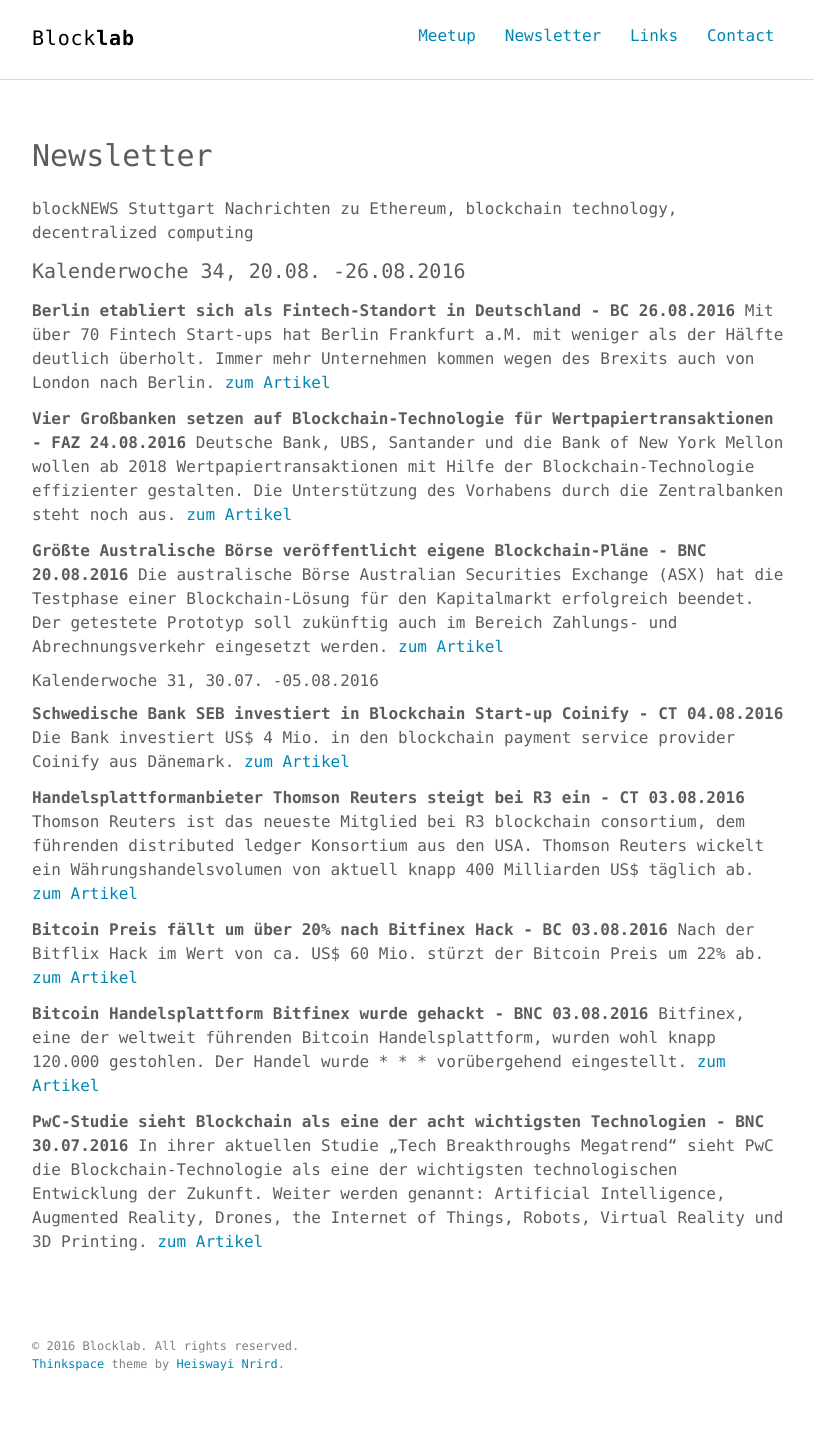
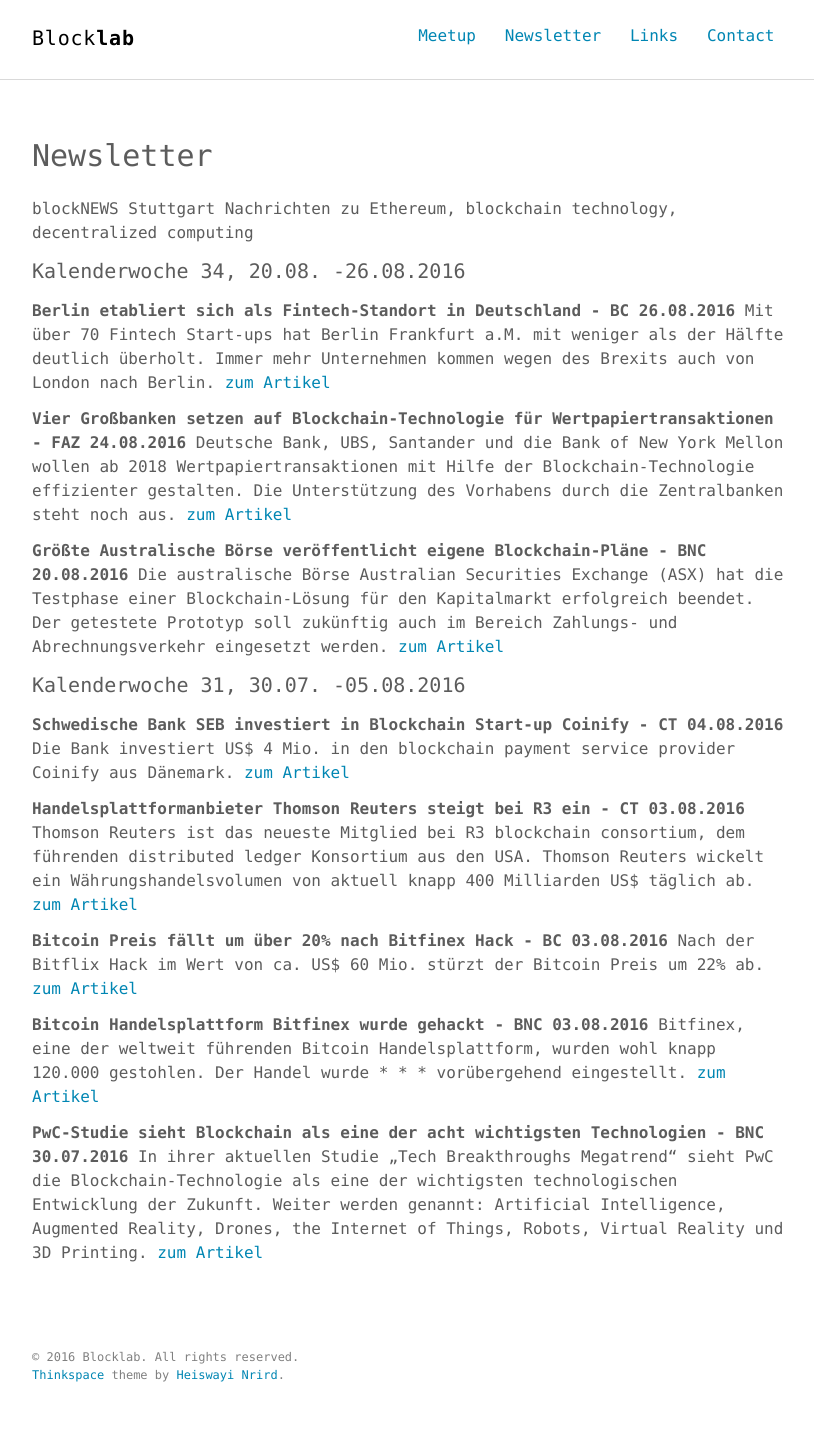
Before and after one commit to blocklab/site, a Jekyll site: the page built from newsletter.md, in a window 1280 px wide. Shown: the whole page, without its empty margins (232-1046 px from the left). Built offline with Jekyll 4.4.1, drawn with Linux system fonts in a browser that asks for light colours.

```diff
--- a/newsletter.md
+++ b/newsletter.md
@@ -21,7 +21,7 @@ Deutsche Bank, UBS, Santander und die Bank of New York Mellon wollen ab 2018 Wer
 Die australische Börse Australian Securities Exchange (ASX) hat die Testphase einer Blockchain-Lösung für den Kapitalmarkt erfolgreich beendet. Der getestete Prototyp soll zukünftig auch im Bereich Zahlungs- und Abrechnungsverkehr eingesetzt werden.
 [zum Artikel](http://bravenewcoin.com/news/major-stock-exchange-completes-blockchain-trial-for-replacement-settlement-system/)
 
-##### Kalenderwoche 31, 30.07. -05.08.2016
+#### Kalenderwoche 31, 30.07. -05.08.2016
 **Schwedische Bank SEB investiert in Blockchain Start-up Coinify - CT 04.08.2016**
 Die Bank investiert US$ 4 Mio. in den blockchain payment service provider Coinify aus Dänemark.
 [zum Artikel](https://cointelegraph.com/news/top-swedish-bank-invests-in-danish-blockchain-startup-coinify)
```
